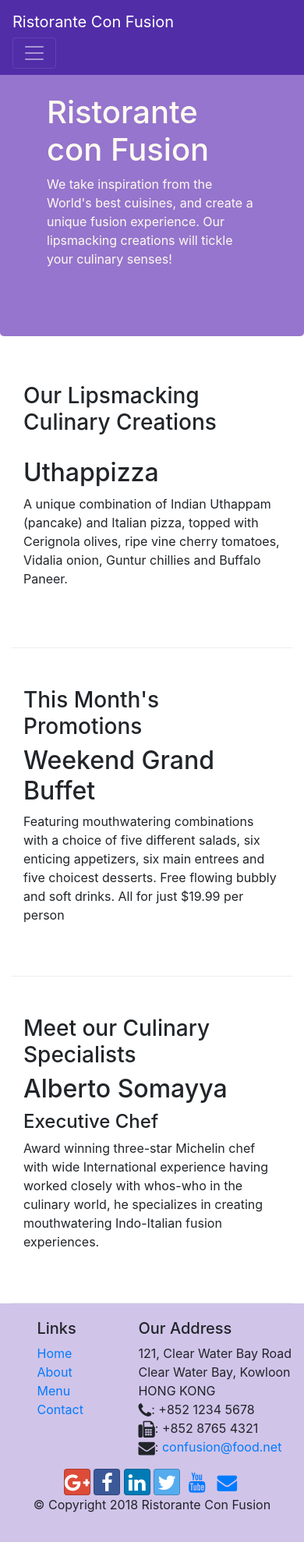
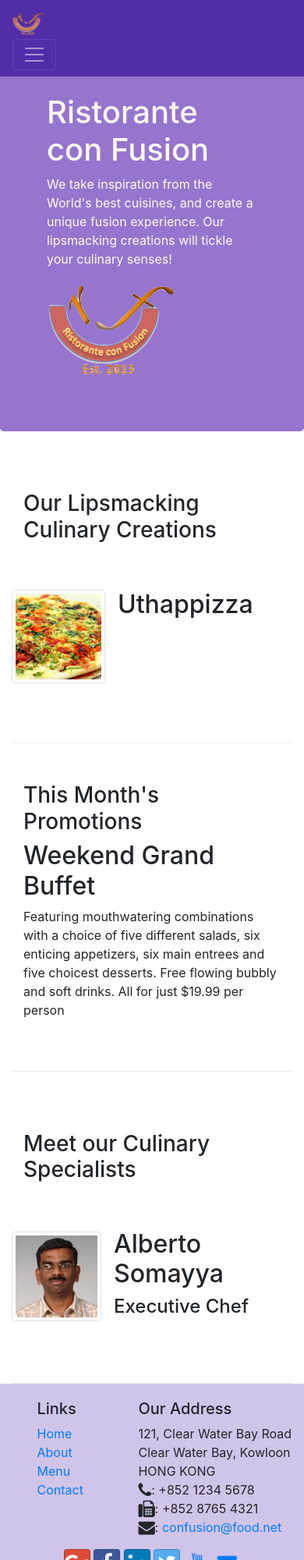
Before and after one commit to rahulsh18/conFusion, a website: page index.html in a window 390 px wide. Shown: the top 2000 px of the page at 78% size. Before the commit the page ends 1977 px from the top, so only its background shows below. Drawn offline with nearby package versions, Linux system fonts and the light colour scheme.

Commit message:
images and media

```diff
--- a/index.html
+++ b/index.html
@@ -18,7 +18,7 @@
 <body>
     <nav class="navbar navbar-dark navbar-expand-sm fixed-top">
         <div class="container">
-           <a class="navbar-brand" href="#">Ristorante Con Fusion</a>
+            <a class="navbar-brand mr-auto" href="#"><img src="img/logo.png" height="30" width="41"></a>
            <div class="collapse navbar-collapse" id="Navbar">
                 <ul class="navbar-nav mr-auto">
                     <li class="nav-item active"><a class="nav-link" href="#"><span class="fa fa-home fa-lg"></span>Home</a></li>
@@ -41,7 +41,8 @@
                     <h1>Ristorante con Fusion</h1>
                     <p>We take inspiration from the World's best cuisines, and create a unique fusion experience. Our lipsmacking creations will tickle your culinary senses!</p>
                 </div>
-                <div class="col-12 col-sm">
+                <div class="col-12 col-sm align-self-center">
+                    <img src="img/logo.png" class="img-fluid">
                 </div>
             </div>
         </div>
@@ -52,10 +53,18 @@
             <div class="col-12 col-sm-4 order-sm-last col-md-3">
                 <h3>Our Lipsmacking Culinary Creations</h3>
             </div>
-            <div class="col col-sm order-sm-first col-md">
-                <h2>Uthappizza</h2>
-                <p>A unique combination of Indian Uthappam (pancake) and Italian pizza, topped with Cerignola olives, ripe vine cherry tomatoes, Vidalia onion, Guntur chillies and Buffalo Paneer.</p>
+            <div class="media">
+                <img class="d-flex mr-3 img-thumbnail align-self-center"
+                        src="img/uthappizza.png" alt="Uthappizza">
+                <div class="media-body">
+                    <h2 class="mt-0">Uthappizza</h2>
+                    <p class="d-none d-sm-block">A unique combination of Indian Uthappam (pancake) and
+                        Italian pizza, topped with Cerignola olives, ripe vine
+                        cherry tomatoes, Vidalia onion, Guntur chillies and
+                        Buffalo Paneer.</p>
+                </div>
             </div>
+
         </div>
 
 
@@ -73,11 +82,20 @@
             <div class="col-12 col-sm-4 order-sm-last col-md-3">
                 <h3>Meet our Culinary Specialists</h3>
             </div>
-            <div class="col col-sm order-sm-first col-md">
-                <h2>Alberto Somayya</h2>
-                <h4>Executive Chef</h4>
-                <p>Award winning three-star Michelin chef with wide International experience having worked closely with whos-who in the culinary world, he specializes in creating mouthwatering Indo-Italian fusion experiences. </p>
+            <div class="media">
+                <img class="d-flex mr-3 img-thumbnail align-self-center"
+                        src="img/alberto.png" alt="Alberto Somayya">
+                <div class="media-body">
+                    <h2 class="mt-0">Alberto Somayya</h2>
+                    <h4>Executive Chef</h4>
+                    <p class="d-none d-sm-block">Award winning three-star Michelin chef with wide
+                        International experience having worked closely with
+                        whos-who in the culinary world, he specializes in
+                        creating mouthwatering Indo-Italian fusion experiences.
+                        </p>
+                </div>
             </div>
+
         </div>
     </div>
 
```
Also changed, not shown: aboutus.html (+4 -2 lines), contactus.html (+3 -2 lines), img/alberto.png (added), img/buffet.png (added), img/logo.png (added), img/uthappizza.png (added), 1 other file.
